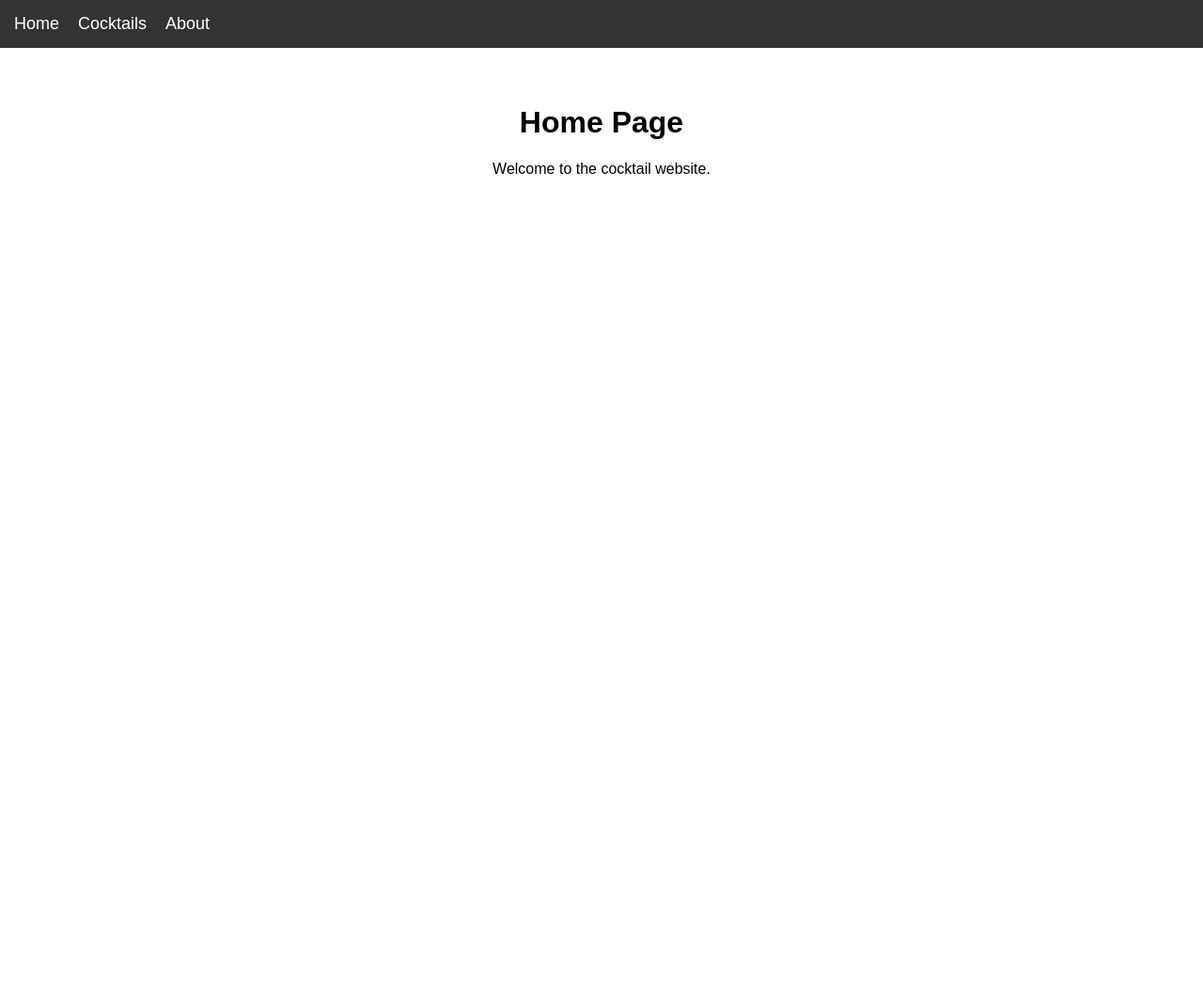
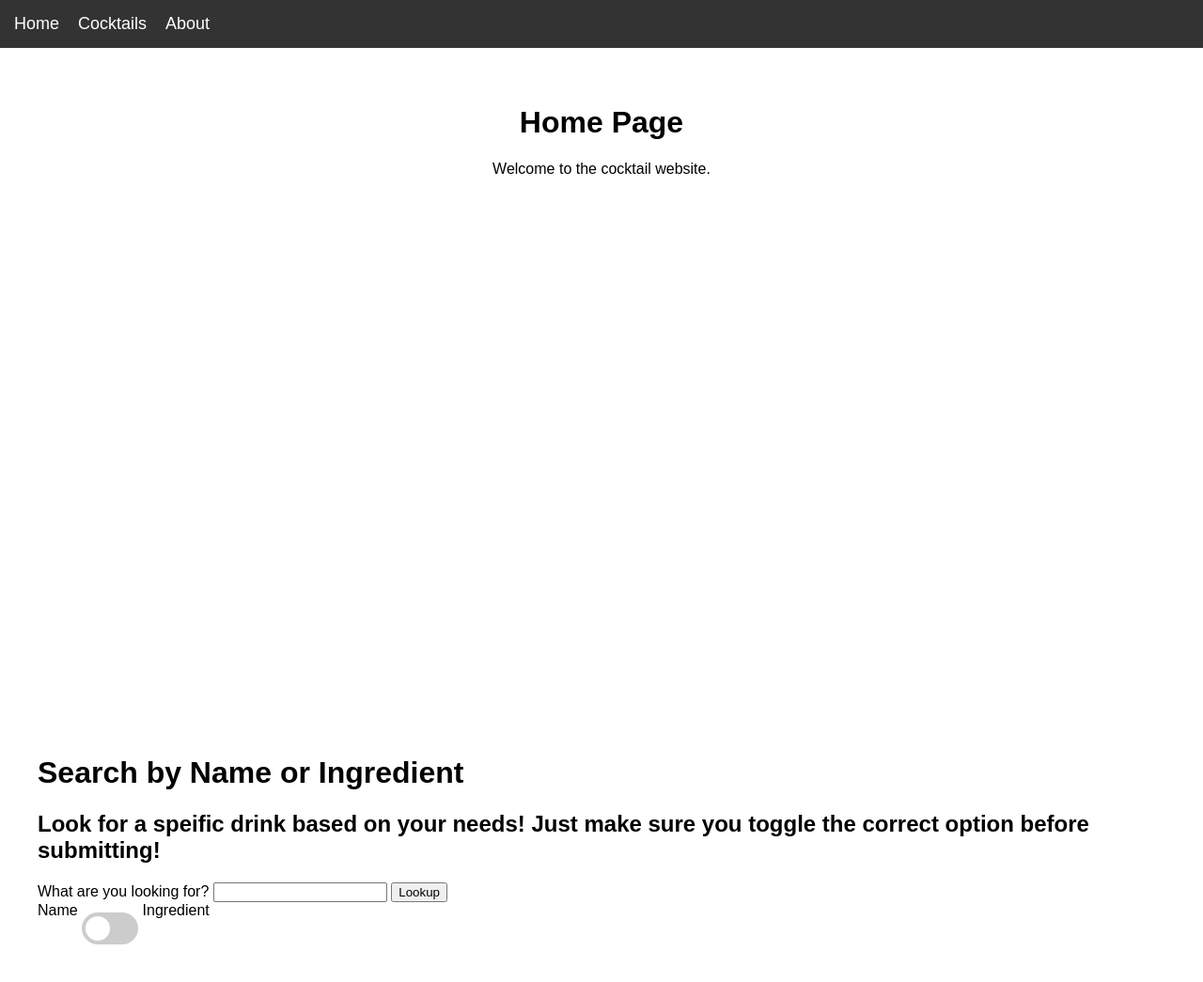
Before and after one commit to BriansParada/mixr_app, a website: page public/home.html in a window 1280 px wide. Shown: the whole page at 94% size. Before the commit the page ends 800 px from the top, so only its background shows below. Drawn offline with nearby package versions, Linux system fonts and the light colour scheme; no server answers.

Commit message:
Changes to Home page + CSS for sliders

```diff
--- a/public/home.html
+++ b/public/home.html
@@ -25,6 +25,21 @@
                 <div class="swiper-pagination"></div>
                 <div class="swiper-button-prev"></div>
                 <div class="swiper-button-next"></div>
-            </div>
+        </div>
+        <br>
+        <div class="search_box">
+            <h1>Search by Name or Ingredient</h1>
+            <h2>Look for a speific drink based on your needs! Just make sure you toggle the correct option before submitting!</h2>
+            <label>What are you looking for?</label>
+            <input id="input">
+            <button >Lookup</button>
+            <br>
+            <label id="Name">Name</label>
+            <label class="switch">
+                <input type="checkbox">
+                <span class="slider round"></span>
+            </label>
+            <label id="Ingredient">Ingredient</label>
+        </div>
     </body>
 </html>
--- a/public/mixr.css
+++ b/public/mixr.css
@@ -1,3 +1,4 @@
+
 body {
     margin: 0;
     font-family: Arial, sans-serif;
@@ -42,3 +43,60 @@ nav a:hover {
     max-height: 100%;
     object-fit: contain;
 }
+.switch {
+  position: relative;
+  display: inline-block;
+  width: 60px;
+  height: 34px;
+}
+.switch input {
+  opacity: 0;
+  width: 0;
+  height: 0;
+}
+.slider {
+  position: absolute;
+  cursor: pointer;
+  top: 0;
+  left: 0;
+  right: 0;
+  bottom: 0;
+  background-color: #ccc;
+  -webkit-transition: .4s;
+  transition: .4s;
+}
+.slider:before {
+  position: absolute;
+  content: "";
+  height: 26px;
+  width: 26px;
+  left: 4px;
+  bottom: 4px;
+  background-color: white;
+  -webkit-transition: .4s;
+  transition: .4s;
+}
+
+input:checked + .slider {
+  background-color: #2196F3;
+}
+
+input:focus + .slider {
+  box-shadow: 0 0 1px #2196F3;
+}
+
+input:checked + .slider:before {
+  -webkit-transform: translateX(26px);
+  -ms-transform: translateX(26px);
+  transform: translateX(26px);
+}
+.slider.round {
+  border-radius: 34px;
+}
+
+.slider.round:before {
+  border-radius: 50%;
+}
+.search_box {
+    padding: 40px;
+}
```
